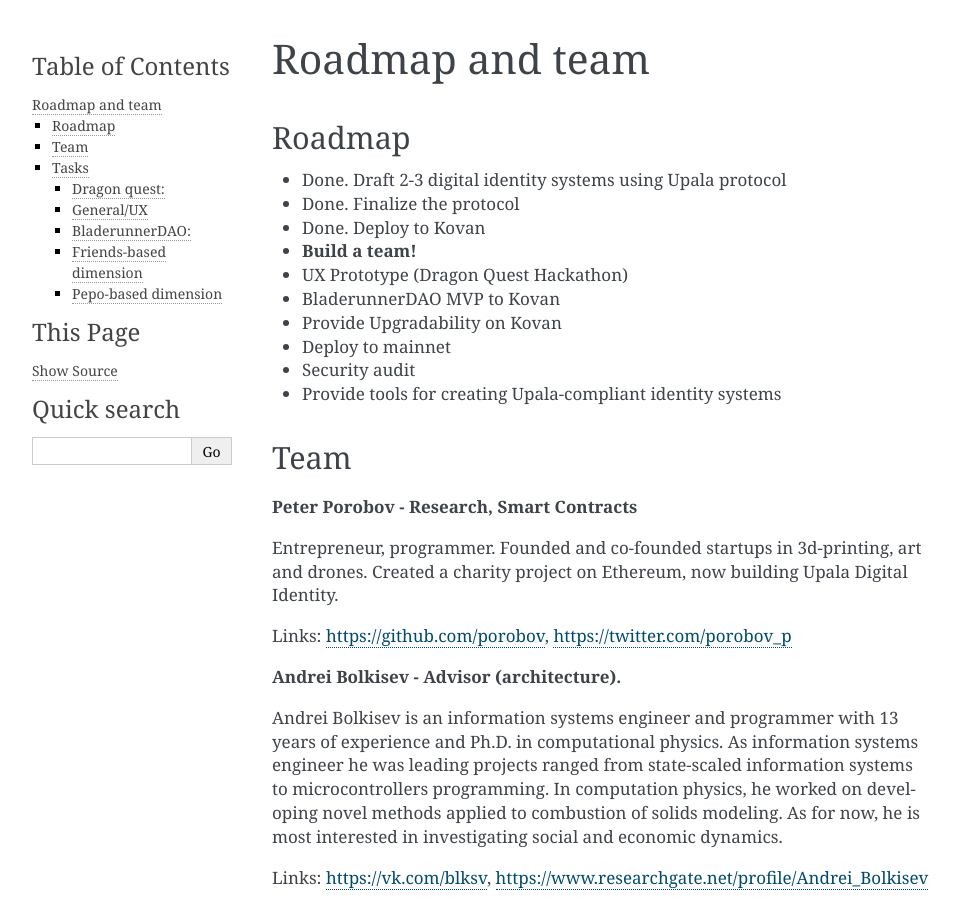
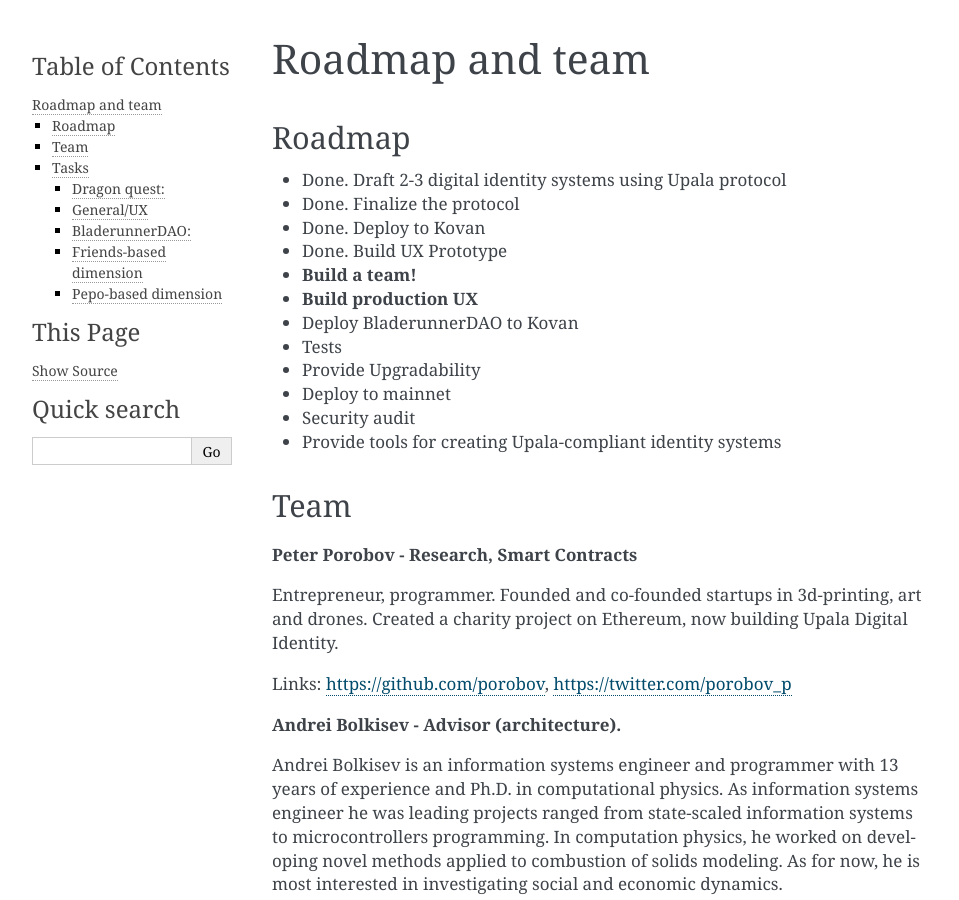
Before and after one commit to upala-digital-identity/docs, a Sphinx documentation site: the page built from source/roadmap.rst, in a window 1280 px wide and 900 px high. Shown: the whole window, without its empty margins (148-1107 px from the left). Built offline with Sphinx 7.4.7, drawn with Linux system fonts in a browser that asks for light colours.

Commit message:
plan update

```diff
--- a/source/roadmap.rst
+++ b/source/roadmap.rst
@@ -9,10 +9,12 @@
 - Done. Draft 2-3 digital identity systems using Upala protocol
 - Done. Finalize the protocol
 - Done. Deploy to Kovan
+- Done. Build UX Prototype
 - **Build a team!**
-- UX Prototype (Dragon Quest Hackathon)
-- BladerunnerDAO MVP to Kovan
-- Provide Upgradability on Kovan
+- **Build production UX**
+- Deploy BladerunnerDAO to Kovan
+- Tests
+- Provide Upgradability
 - Deploy to mainnet
 - Security audit
 - Provide tools for creating Upala-compliant identity systems
```
